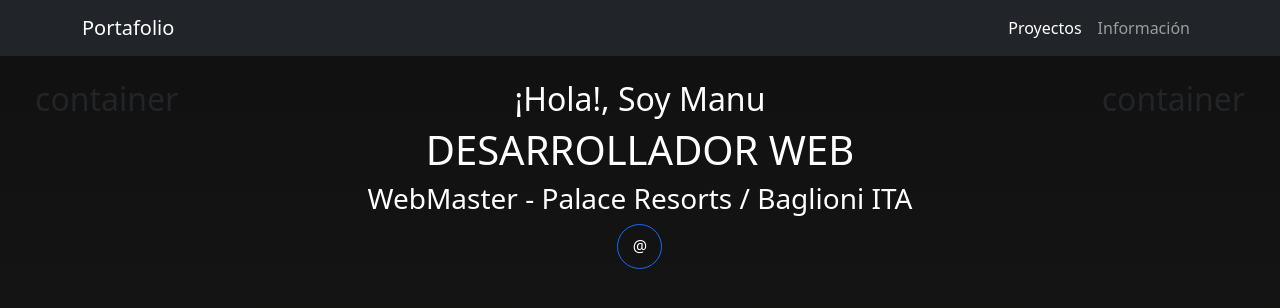
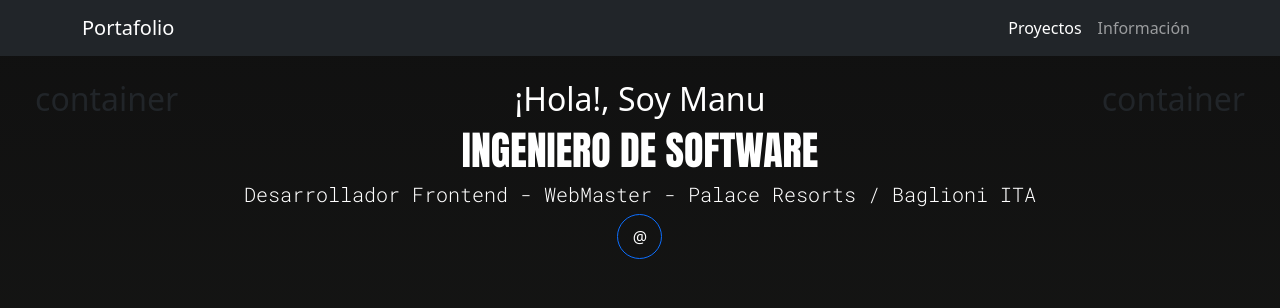
Before and after one commit to ManuJRS/vue-portfolio-manu, a Vue app: page /projects in a window 1280 px wide. Shown: the top 308 px of the page. Built offline with nearby package versions, Linux system fonts and the light colour scheme.

Commit message:
feat(ui): :art: add typography selection option to component
Enhanced an existing component by adding the ability to choose different font styles.

```diff
--- a/src/components/sections/SectionWithCollapse.vue
+++ b/src/components/sections/SectionWithCollapse.vue
@@ -15,9 +15,17 @@ const props = defineProps({
         type: String,
         default: 'Hola soy h2'
     },
+    h3Font: {
+        type:String,
+        default: 'roboto-mono'
+    },
     h1Uppercase: {
         type: Boolean,
         default: true
+    },
+    h1Font: {
+        type:String,
+        default:'anton'
     },
     collapseId: {
         type: String,
@@ -44,10 +52,12 @@ const props = defineProps({
         v-bind:level="1"
         v-bind:text="h1"
         v-bind:uppercase="h1Uppercase"
+        v-bind:font="h1Font"
         />
         <BaseHeading
         v-bind:level="3"
         v-bind:text="h3"
+        v-bind:font="h3Font"
         />
         <BaseCollapse
       :id="collapseId"
--- a/src/components/ui/BaseHeading.vue
+++ b/src/components/ui/BaseHeading.vue
@@ -1,4 +1,6 @@
 <script setup>
+import { computed } from 'vue';
+
 const props = defineProps ({
     level: {
         type: Number, default: 2
@@ -9,15 +11,41 @@ const props = defineProps ({
     uppercase: {
         type: Boolean,
         default: false
+    },
+    font: {
+        type: String,
+        default: ''
     }
+})
+
+const fontClass = computed(() => {
+    if(props.font === 'anton') return 'anton-regular'
+    if(props.font === 'roboto-mono') return 'roboto-mono'
 })
 </script>
 
 <template>
     <component
         v-bind:is="`h${level}`"
-        v-bind:class="[{'text-uppercase': uppercase},'mb-2', 'text-white']"
+        v-bind:class="[{'text-uppercase': uppercase},'mb-2', 'text-white', fontClass]"
     >
         {{ text }}
     </component>
 </template>
+
+<style scoped>
+
+.anton-regular {
+  font-family: "Anton", sans-serif;
+  font-weight: 400;
+  font-style: normal;
+}
+
+.roboto-mono {
+  font-family: "Roboto Mono", monospace;
+  font-optical-sizing: auto;
+  font-weight: 300;
+  font-style: normal;
+  font-size: 1.25rem;
+}
+</style>
--- a/src/pages/ProjectsPage.vue
+++ b/src/pages/ProjectsPage.vue
@@ -11,9 +11,10 @@ import SectionWithCollapse from '@/components/sections/SectionWithCollapse.vue';
       <b-col cols="12" sm="8" class="text-center">
         <SectionWithCollapse
         h2="¡Hola!, Soy Manu"
-        h1="Desarrollador web"
+        h1="Ingeniero de software"
         :h1Uppercase="true"
-        h3="WebMaster - Palace Resorts / Baglioni ITA"
+        h1Font="anton"
+        h3="Desarrollador Frontend - WebMaster - Palace Resorts / Baglioni ITA"
         >
         </SectionWithCollapse>
       </b-col>
```
Also changed, not shown: src/components/HelloWorld.vue (deleted, +0 -43 lines).
